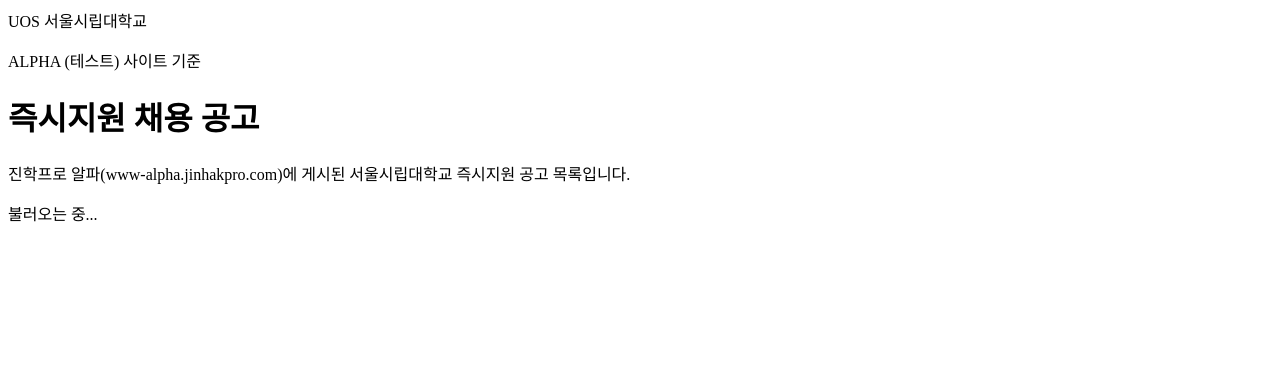
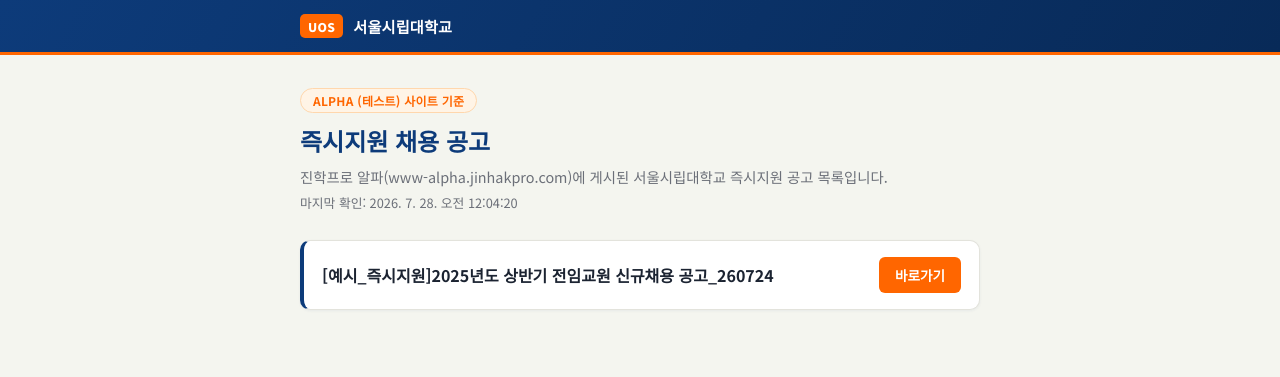
Before and after one commit to jinhakpro/uos-recruit, a website: page public/alpha.html in a window 1280 px wide. Drawn offline with Linux system fonts and the light colour scheme; the site is published under a folder, as on GitHub Pages, so addresses that start at the root find nothing; files whose address does not match are found by name.

Commit message:
GitHub Pages 배포 워크플로 추가, 절대경로를 상대경로로 정리
Pages는 프로젝트 하위 경로(/uos-recruit/)로 서빙되므로 /public, /data 절대경로 참조가
깨짐. 상대경로로 바꿔 로컬 서버·Pages 배포 양쪽에서 동일하게 동작하도록 함.

```diff
--- a/public/alpha.html
+++ b/public/alpha.html
@@ -4,7 +4,7 @@
   <meta charset="UTF-8" />
   <meta name="viewport" content="width=device-width, initial-scale=1.0" />
   <title>[알파] 서울시립대학교 즉시지원 채용 공고</title>
-  <link rel="stylesheet" href="/public/style.css" />
+  <link rel="stylesheet" href="style.css" />
 </head>
 <body data-source="postings.alpha.json">
   <div class="topbar">
@@ -26,6 +26,6 @@
     </section>
   </main>
 
-  <script src="/public/app.js"></script>
+  <script src="app.js"></script>
 </body>
 </html>
--- a/public/app.js
+++ b/public/app.js
@@ -4,7 +4,7 @@ async function loadPostings() {
   const dataFile = document.body.dataset.source || 'postings.json';
 
   try {
-    const res = await fetch(`/data/${dataFile}`, { cache: 'no-store' });
+    const res = await fetch(`data/${dataFile}`, { cache: 'no-store' });
     if (!res.ok) throw new Error(`데이터 조회 실패 (HTTP ${res.status})`);
     const data = await res.json();
 
```
Also changed, not shown: public/index.html (+2 -2 lines), .github/workflows/deploy-pages.yml (added), README.md.
